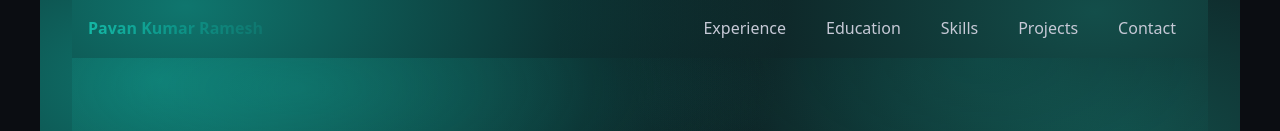
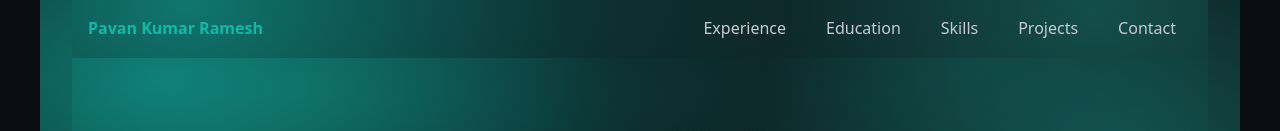
Before and after one commit to pavan-r411/Portfolio-site, a React (Vite) app: page / in a window 1280 px wide. Shown: the top 131 px of the page. Built offline with nearby package versions, Linux system fonts and the light colour scheme.

Commit message:
Teal gradient

```diff
--- a/src/App.css
+++ b/src/App.css
@@ -1,3 +1,9 @@
+.topbar .brand {
+  color: #14b8a6 !important;
+  background: none !important;
+  -webkit-background-clip: initial !important;
+  background-clip: initial !important;
+}
 :root {
   --bg: radial-gradient(1000px 600px at 10% 10%, #0f766e 0%, transparent 60%), radial-gradient(900px 600px at 90% 20%, #134e4a 0%, transparent 60%), #0b0d12;
   --panel: rgba(18,22,32,.75);
```
